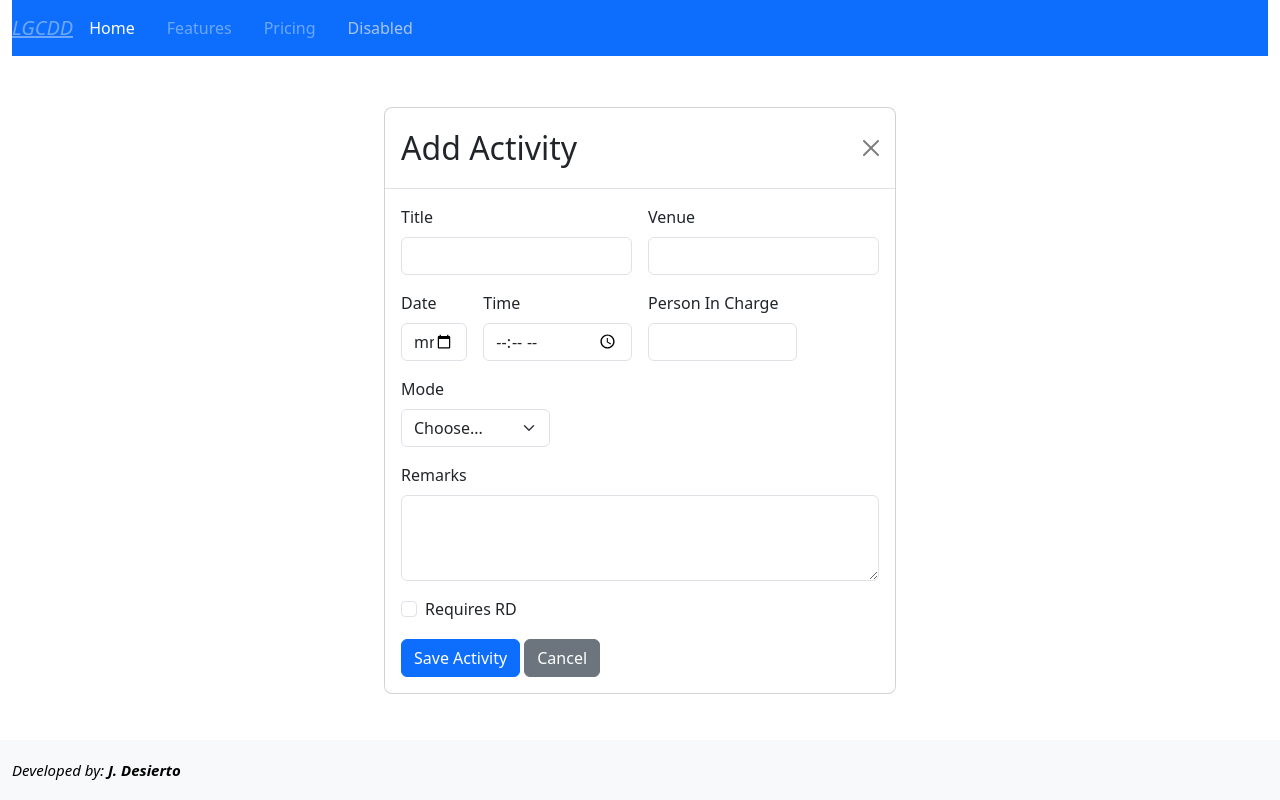
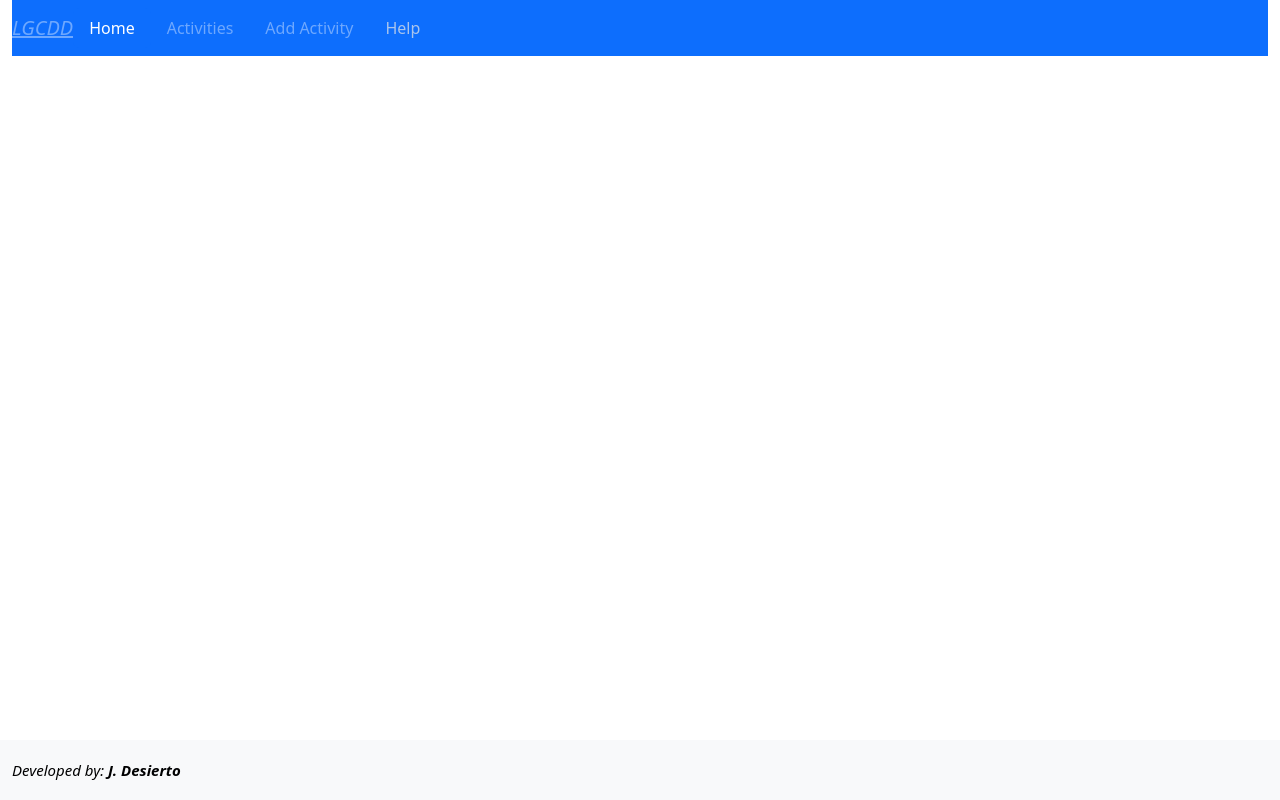
Before and after one commit to JasDesierto/LGCDD-Calendar, a Flask app: page /add in a window 1280 px wide. Run offline with Flask 3, Linux system fonts and the light colour scheme; some libraries are stand-ins or nearby versions.

Commit message:
a. Moved modal HTML to base.html for global access, b. Navbar Add Activity now triggers modal instead of page navigation, c. Modal uses static backdrop and POSTs to add_activity route, d. Cleaned up duplicate triggers and ensured correct form action

```diff
--- a/app/templates/add.html
+++ b/app/templates/add.html
@@ -1,94 +1,45 @@
 {% extends "base.html" %} {% block content %}
 
 <!-- Modal Structure -->
-<div
-  class="modal fade show"
-  id="addModal"
-  tabindex="-1"
-  aria-labelledby="addModalLabel"
-  aria-modal="true"
-  role="dialog"
-  style="display: block"
->
-  <div
-    class="modal-dialog modal-dialog-centered modal-dialog-scrollable"
-    style="max-width: 40%"
-  >
+<div class="modal fade" id="addModal" data-bs-backdrop="static" data-bs-keyboard="false" tabindex="-1"
+  aria-labelledby="addModalLabel" aria-hidden="true">
+  <div class="modal-dialog">
     <div class="modal-content">
       <div class="modal-header">
-        <h2 class="modal-title" id="addModalLabel">Add Activity</h2>
-        <button
-          type="button"
-          class="btn-close"
-          data-bs-dismiss="modal"
-          aria-label="Close"
-        ></button>
+        <h1 class="modal-title fs-5" id="addModalLabel">Add Activity</h1>
+        <button type="button" class="btn-close" data-bs-dismiss="modal" aria-label="Close"></button>
       </div>
-
       <div class="modal-body">
         <!-- Form Starts Here -->
         <form method="POST" class="row g-3">
           <!-- Title -->
           <div class="col-md-6">
             <label for="title" class="form-label">Title</label>
-            <input
-              type="text"
-              class="form-control"
-              id="title"
-              name="title"
-              required
-            />
+            <input type="text" class="form-control" id="title" name="title" required />
           </div>
 
           <!-- Venue -->
           <div class="col-md-6">
             <label for="venue" class="form-label">Venue</label>
-            <input
-              type="text"
-              class="form-control"
-              id="venue"
-              name="venue"
-              required
-            />
+            <input type="text" class="form-control" id="venue" name="venue" required />
           </div>
 
           <!-- Date -->
           <div class="col-md-2">
             <label for="date" class="form-label">Date</label>
-            <input
-              type="date"
-              class="form-control"
-              id="date"
-              name="date"
-              value="{{date if date else ''}}"
-              required
-            />
+            <input type="date" class="form-control" id="date" name="date" value="{{date if date else ''}}" required />
           </div>
 
           <!-- Time -->
           <div class="col-md-4">
             <label for="time" class="form-label">Time</label>
-            <input
-              type="time"
-              class="form-control"
-              id="time"
-              name="time"
-              required
-            />
+            <input type="time" class="form-control" id="time" name="time" required />
           </div>
 
           <!-- Person in Charge -->
           <div class="col-md-4">
-            <label for="person_in_charge" class="form-label"
-              >Person In Charge</label
-            >
-            <input
-              type="text"
-              class="form-control"
-              id="person_in_charge"
-              name="person_in_charge"
-              required
-            />
+            <label for="person_in_charge" class="form-label">Person In Charge</label>
+            <input type="text" class="form-control" id="person_in_charge" name="person_in_charge" required />
           </div>
 
           <!-- Mode -->
@@ -105,36 +56,20 @@
           <!-- Remarks -->
           <div class="col-md-12">
             <label for="remarks" class="form-label">Remarks</label>
-            <textarea
-              class="form-control"
-              id="remarks"
-              name="remarks"
-              rows="3"
-            ></textarea>
+            <textarea class="form-control" id="remarks" name="remarks" rows="3"></textarea>
           </div>
 
           <!-- Requires RD -->
           <div class="col-md-12">
             <div class="form-check">
-              <input
-                class="form-check-input"
-                type="checkbox"
-                value="on"
-                id="requires_rd"
-                name="requires_rd"
-              />
-              <label class="form-check-label" for="requires_rd"
-                >Requires RD</label
-              >
+              <input class="form-check-input" type="checkbox" value="on" id="requires_rd" name="requires_rd" />
+              <label class="form-check-label" for="requires_rd">Requires RD</label>
             </div>
           </div>
-
-          <!-- Buttons -->
-          <div class="col-12 mt-3">
-            <button type="submit" class="btn btn-primary">Save Activity</button>
-            <a href="{{ url_for('main.home') }}" class="btn btn-secondary"
-              >Cancel</a
-            >
+          <!-- modal footer-->
+          <div class="modal-footer">
+            <button type="submit" class="btn btn primary"> Save Activity</button>
+            <a href="{{url_for('main.home')}}" class="btn btn-secondary" data-bs-dismiss="modal">Cancel</a>
           </div>
         </form>
         <!-- End of Form -->
--- a/app/templates/base.html
+++ b/app/templates/base.html
@@ -30,16 +30,17 @@
       <div class="collapse navbar-collapse" id="navbarNav">
         <ul class="nav nav-pills">
           <li class="nav-item">
-            <a class="nav-link active" aria-current="page" href="#">Home</a>
+            <a class="nav-link active" aria-current="page" href="{{ url_for('main.home') }}">Home</a>
           </li>
           <li class="nav-item">
-            <a class="nav-link" href="#">Features</a>
+            <a class="nav-link" href="{{ url_for('main.activities') }}">Activities</a>
           </li>
           <li class="nav-item">
-            <a class="nav-link" href="#">Pricing</a>
+            <a class="nav-link" href="{{ url_for('main.add_activity') }}" data-bs-toggle="modal"
+              data-bs-target="#addModal">Add Activity</a>
           </li>
           <li class="nav-item">
-            <a class="nav-link disabled" aria-disabled="true">Disabled</a>
+            <a class="nav-link disabled" aria-disabled="true">Help</a>
           </li>
         </ul>
       </div>
@@ -69,6 +70,88 @@
   {%block scripts%}
   <!-- Insert JS Here-->
   {%endblock%}
+
+  <!-- Modal Structure -->
+  <div class="modal fade" id="addModal" data-bs-backdrop="static" data-bs-keyboard="false" tabindex="-1"
+    aria-labelledby="addModalLabel" aria-hidden="true">
+    <div class="modal-dialog modal-dialog-centered modal-dialog-scrollable"> <!-- Centered and scrollable modal -->
+      <div class="modal-content">
+        <div class="modal-header">
+          <h1 class="modal-title fs-5" id="addModalLabel">Add Activity</h1>
+          <button type="button" class="btn-close" data-bs-dismiss="modal" aria-label="Close"></button>
+        </div>
+        <div class="modal-body">
+
+
+          <!-- Form Starts Here -->
+          <!-- Ensure the form action points to the correct route -->
+          <form method="POST" action="{{ url_for('main.add_activity') }}" class="row g-3">
+            <!-- Title -->
+            <div class="col-md-6">
+              <label for="title" class="form-label">Title</label>
+              <input type="text" class="form-control" id="title" name="title" required />
+            </div>
+
+            <!-- Venue -->
+            <div class="col-md-6">
+              <label for="venue" class="form-label">Venue</label>
+              <input type="text" class="form-control" id="venue" name="venue" required />
+            </div>
+
+            <!-- Date -->
+            <div class="col-md-2">
+              <label for="date" class="form-label">Date</label>
+              <input type="date" class="form-control" id="date" name="date" value="{{date if date else ''}}" required />
+            </div>
+
+            <!-- Time -->
+            <div class="col-md-4">
+              <label for="time" class="form-label">Time</label>
+              <input type="time" class="form-control" id="time" name="time" required />
+            </div>
+
+            <!-- Person in Charge -->
+            <div class="col-md-4">
+              <label for="person_in_charge" class="form-label">Person In Charge</label>
+              <input type="text" class="form-control" id="person_in_charge" name="person_in_charge" required />
+            </div>
+
+            <!-- Mode -->
+            <div class="col-md-4">
+              <label for="mode" class="form-label">Mode</label>
+              <select id="mode" name="mode" class="form-select" required>
+                <option selected disabled value="">Choose...</option>
+                <option value="Online">Online</option>
+                <option value="In-Person">In-Person</option>
+                <option value="Hybrid">Hybrid</option>
+              </select>
+            </div>
+
+            <!-- Remarks -->
+            <div class="col-md-12">
+              <label for="remarks" class="form-label">Remarks</label>
+              <textarea class="form-control" id="remarks" name="remarks" rows="3"></textarea>
+            </div>
+
+            <!-- Requires RD -->
+            <div class="col-md-12">
+              <div class="form-check">
+                <input class="form-check-input" type="checkbox" value="on" id="requires_rd" name="requires_rd" />
+                <label class="form-check-label" for="requires_rd">Requires RD</label>
+              </div>
+            </div>
+            <!-- modal footer-->
+            <div class="modal-footer">
+              <button type="submit" class="btn btn primary"> Save Activity</button>
+              <a href="{{url_for('main.home')}}" class="btn btn-secondary" data-bs-dismiss="modal">Cancel</a>
+            </div>
+          </form>
+          <!-- End of Form -->
+        </div>
+      </div>
+    </div>
+  </div>
+  <!--end of modal-->
 </body>
 
 </html>
```
Also changed, not shown: instance/db.sqlite.
